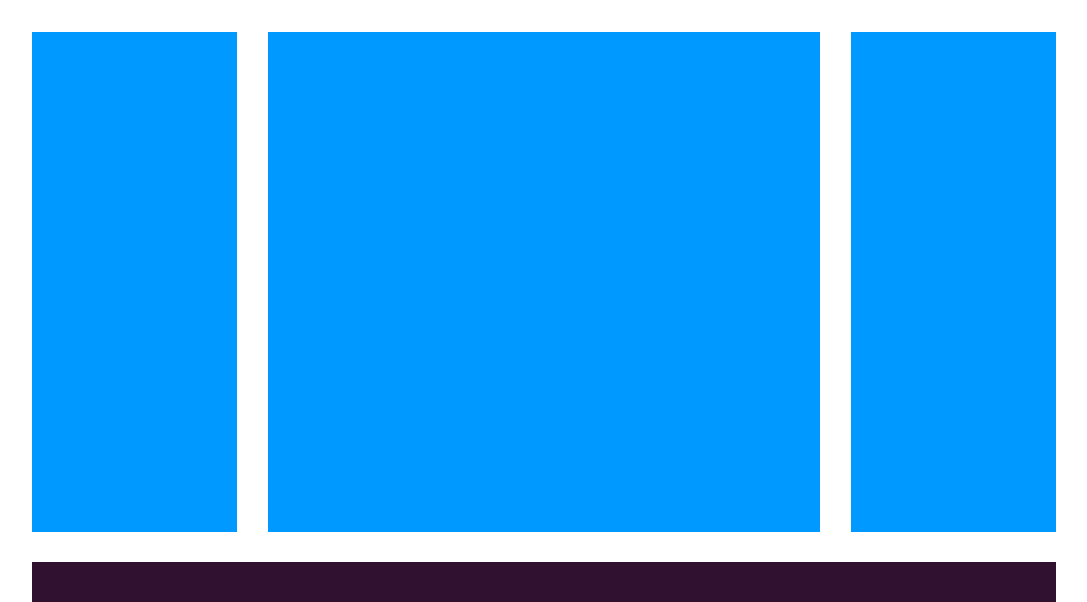
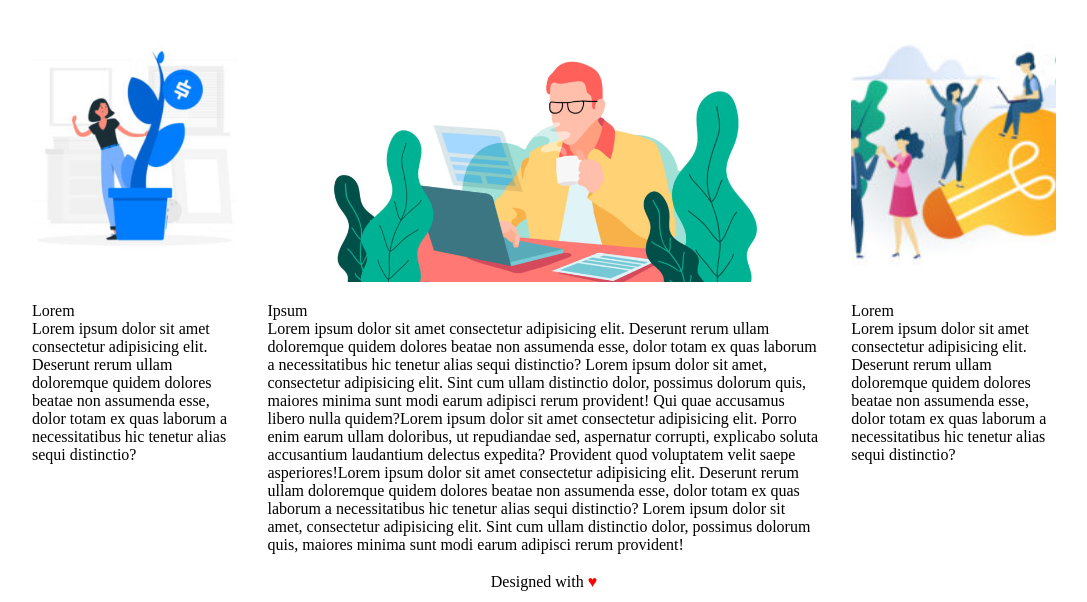
Before and after one commit to GiorgioMonne/htmlcss-wp, a plain HTML site: page index.html in a window 1280 px wide. Shown: the part 732-1334 px from the top of the page, without its empty margins (96-1183 px from the left). Drawn offline with Linux system fonts and the light colour scheme.

Commit message:
completamento main e footer

```diff
--- a/css/style.css
+++ b/css/style.css
@@ -80,25 +80,8 @@ nav li{
 /* ******main***** */
 
 .mezzo{
+    /* background-color: aquamarine; */
     margin-bottom: 10px;
-}
-
-#titl{
-    font-size: 40px;
-}
-
-.colonna1, .colonna2{
-    width: 20%;
-    background-color: rgb(0, 153, 255);
-    height: 500px;
-}
-
-.centrale{
-    width: 54%;
-    background-color:rgb(0, 153, 255);
-    margin: 0 3%;
-    height: 500px;
-    margin-bottom: 20px;
 }
 
 .container{
@@ -108,14 +91,61 @@ nav li{
     /* background-color:rgb(0, 153, 255); */
 }
 
-.mezzo{
-    /* background-color: aquamarine; */
-    margin-bottom: 10px;
+#titl{
+    font-size: 40px;
+}
+
+.colonna1, .colonna2{
+    width: 20%;
+    height: 500px;
+}
+
+.centrale{
+    width: 54%;
+    margin: 0 3%;
+    height: 500px;
+    margin-bottom: 20px;
+}
+
+/* .azzurro{
+    background-color:rgb(0, 153, 255);
+} */
+
+.foto{
+    background-image: url(../img/img-1.jpg);
+}
+
+.foto2{
+    background-image: url(../img/banner-2.jpg);
+}
+
+.foto3{
+    background-image: url(../img/img-3.jpg);
+}
+
+.foto , .foto2 , .foto3 {
+    background-size: cover;
+    background-position: center;
+    margin-bottom: 20px;
+    height: 250px;
+}
+
+.spazio{
+    padding-bottom: 10px ;
 }
 
 /* ******footer***** */
 
 footer{
-    height: 40px;
-    background-color: rgb(48, 17, 48);
+    /* background-color: rgb(48, 17, 48); */
 }
+
+footer > div{
+    height: 40;
+    line-height: 40px;
+    text-align: center;
+}
+
+#cuore{
+    color: red;
+}
--- a/index.html
+++ b/index.html
@@ -51,22 +51,52 @@
         <section class="container">
             <div class="titolo">
                 <h1 id="titl">Leadership</h1>
-
                 <p>Fertenum urna a libero tempus</p>
             </div>
         </section>
 
         <section class="clearfix">
-            <aside class="colonna1 left ">
-                <!-- contenuto aside -->
+            <aside class="colonna1 left azzurro">
+                <div class="foto">
+                </div>
+
+                <span class="spazio">Lorem</span>
+                <p>Lorem ipsum dolor sit amet consectetur adipisicing elit.
+                     Deserunt rerum ullam doloremque quidem dolores beatae non assumenda esse,
+                     dolor totam ex quas laborum a necessitatibus hic tenetur alias sequi distinctio?
+                </p>
             </aside>
 
-            <section class="centrale left ">
-                <!-- contenuto section -->
+            <section class="centrale left azzurro">
+                <div class="foto2">
+                </div>
+
+                <span class="spazio" >Ipsum</span>
+                <p>Lorem ipsum dolor sit amet consectetur adipisicing elit.
+                    Deserunt rerum ullam doloremque quidem dolores beatae non assumenda esse,
+                    dolor totam ex quas laborum a necessitatibus hic tenetur alias sequi distinctio?
+                    Lorem ipsum dolor sit amet, consectetur adipisicing elit. Sint cum ullam distinctio dolor,
+                    possimus dolorum quis, maiores minima sunt modi earum adipisci rerum provident!
+                    Qui quae accusamus libero nulla quidem?Lorem ipsum dolor sit amet consectetur adipisicing elit.
+                    Porro enim earum ullam doloribus, ut repudiandae sed, aspernatur corrupti,
+                    explicabo soluta accusantium laudantium delectus expedita?
+                    Provident quod voluptatem velit saepe asperiores!Lorem ipsum dolor sit amet consectetur adipisicing elit.
+                    Deserunt rerum ullam doloremque quidem dolores beatae non assumenda esse,
+                    dolor totam ex quas laborum a necessitatibus hic tenetur alias sequi distinctio?
+                    Lorem ipsum dolor sit amet, consectetur adipisicing elit. Sint cum ullam distinctio dolor,
+                    possimus dolorum quis, maiores minima sunt modi earum adipisci rerum provident!
+                </p>
             </section>
 
-            <aside class="colonna2 left ">
-                <!-- contenuto aside -->
+            <aside class="colonna2 left azzurro">
+                <div class="foto3">
+                </div>
+
+                <span class="spazio">Lorem</span>
+                <p>Lorem ipsum dolor sit amet consectetur adipisicing elit.
+                     Deserunt rerum ullam doloremque quidem dolores beatae non assumenda esse,
+                     dolor totam ex quas laborum a necessitatibus hic tenetur alias sequi distinctio?
+                </p>
             </aside>
         </section>
     </main>
@@ -74,7 +104,9 @@
 
     <!-- inizio footer -->
     <footer>
-        <!-- contenuto footer -->
+        <div>
+            Designed with <span id="cuore">&#9829;</span>
+        </div>
     </footer>
     <!-- fine footer -->
     </div>
```
